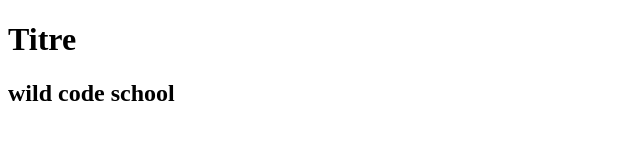
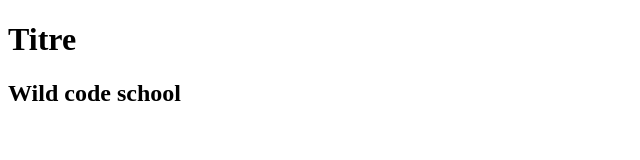
Before and after one commit to Gavinus/HelloWorld, a plain HTML site: page index.html in a window 1280 px wide. Shown: the full height of the page, 0-640 px from the left. Drawn offline with Linux system fonts and the light colour scheme.

Commit message:
ajout h2

```diff
--- a/index.html
+++ b/index.html
@@ -7,7 +7,7 @@
 <head>
   <h1> Titre </h1>
 </head>
-  <h2> wild code school </h2>
+  <h2> Wild code school </h2>
 
 </body>
 
```
